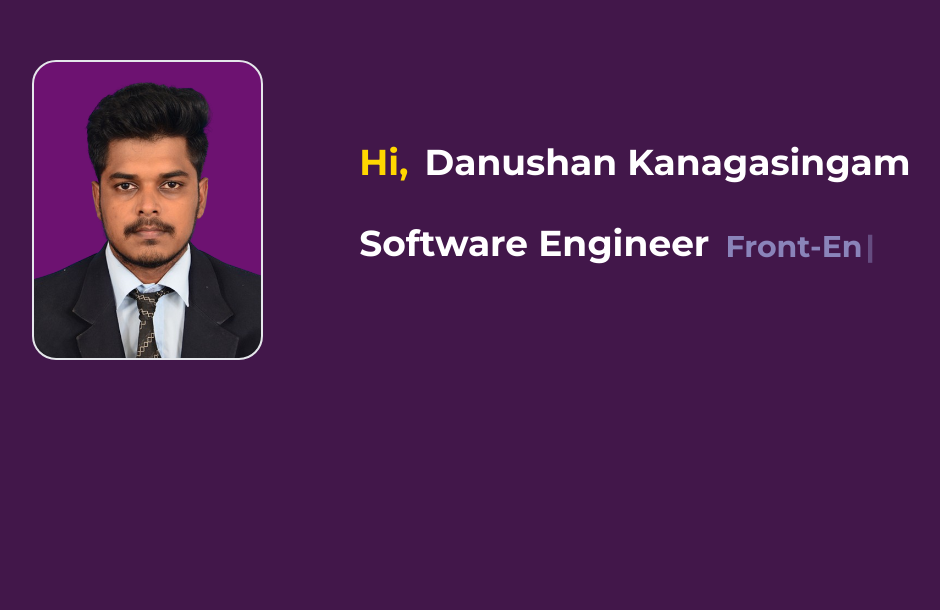
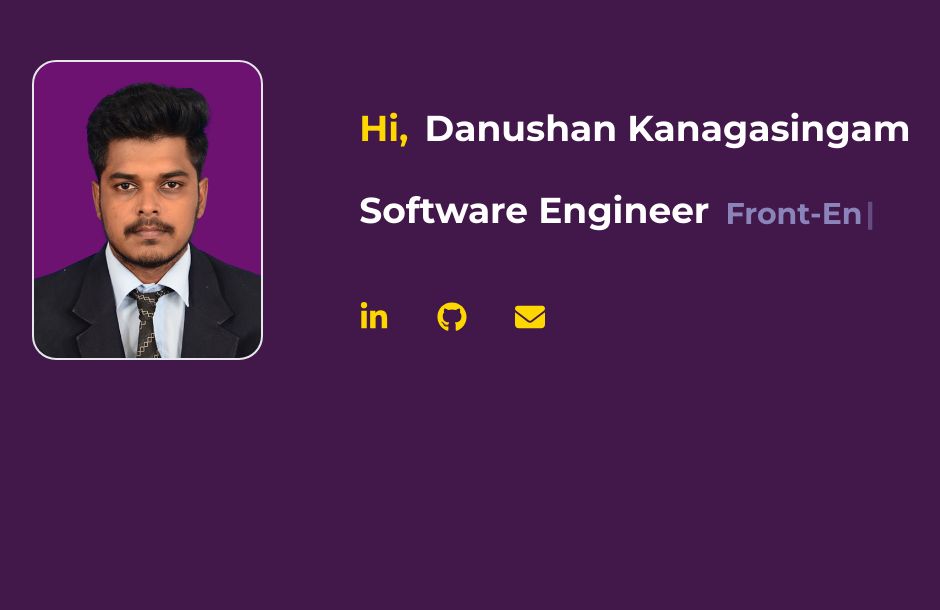
Before and after one commit to Danushan79/Personal-Portfolio, a React (Vite) app: page / in a window 1280 px wide. Shown: the part 190-800 px from the top of the page, without its empty margins (216-1156 px from the left). Built offline with nearby package versions, Linux system fonts and the light colour scheme.

Commit message:
Added Social Icons

```diff
--- a/package.json
+++ b/package.json
@@ -10,6 +10,11 @@
     "preview": "vite preview"
   },
   "dependencies": {
+    "@fortawesome/fontawesome-svg-core": "^6.5.2",
+    "@fortawesome/free-brands-svg-icons": "^6.5.2",
+    "@fortawesome/free-regular-svg-icons": "^6.5.2",
+    "@fortawesome/free-solid-svg-icons": "^6.5.2",
+    "@fortawesome/react-fontawesome": "^0.2.0",
     "react": "^18.2.0",
     "react-dom": "^18.2.0",
     "react-scroll": "^1.9.0",
--- a/src/App.jsx
+++ b/src/App.jsx
@@ -2,7 +2,7 @@ import HomeTemplate from "./components/template";
 
 function App() {
   return (
-    <div className=" h-screen w-screen">
+    <div className=" h-screen">
       <HomeTemplate />
     </div>
   );
--- a/src/components/organisms/HomeHero/index.jsx
+++ b/src/components/organisms/HomeHero/index.jsx
@@ -1,3 +1,12 @@
+import { faGithub } from "@fortawesome/free-brands-svg-icons/faGithub";
+import { faLinkedin } from "@fortawesome/free-brands-svg-icons/faLinkedin";
+import { faLinkedinIn } from "@fortawesome/free-brands-svg-icons/faLinkedinIn";
+import {
+  faEnvelope,
+  faExclamationTriangle,
+  faMailReply,
+} from "@fortawesome/free-solid-svg-icons";
+import { FontAwesomeIcon } from "@fortawesome/react-fontawesome";
 import { Typewriter } from "react-simple-typewriter";
 
 export default function HomeHero() {
@@ -30,6 +39,46 @@ export default function HomeHero() {
               />
             </span>
           </p>
+          <div>
+            <ul className="flex gap-12 text-gold justify-center mt-8 md:justify-start">
+              <li>
+                <a
+                  href="https://www.linkedin.com/in/danushan-kanagasingam/"
+                  target="_blank"
+                >
+                  <FontAwesomeIcon
+                    style={{
+                      width: "30px",
+                      height: "30px",
+                    }}
+                    icon={faLinkedinIn}
+                  />
+                </a>
+              </li>
+              <li>
+                <a href="https://github.com/Danushan79" target="_blank">
+                  <FontAwesomeIcon
+                    style={{
+                      width: "30px",
+                      height: "30px",
+                    }}
+                    icon={faGithub}
+                  />
+                </a>
+              </li>
+              <li>
+                <a href="mailto:danushan750@gmail.com" target="_blank">
+                  <FontAwesomeIcon
+                    style={{
+                      width: "30px",
+                      height: "30px",
+                    }}
+                    icon={faEnvelope}
+                  />
+                </a>
+              </li>
+            </ul>
+          </div>
         </div>
       </div>
     </div>
```
Also changed, not shown: 1 other file (tests, documents, lock files or other folders).
